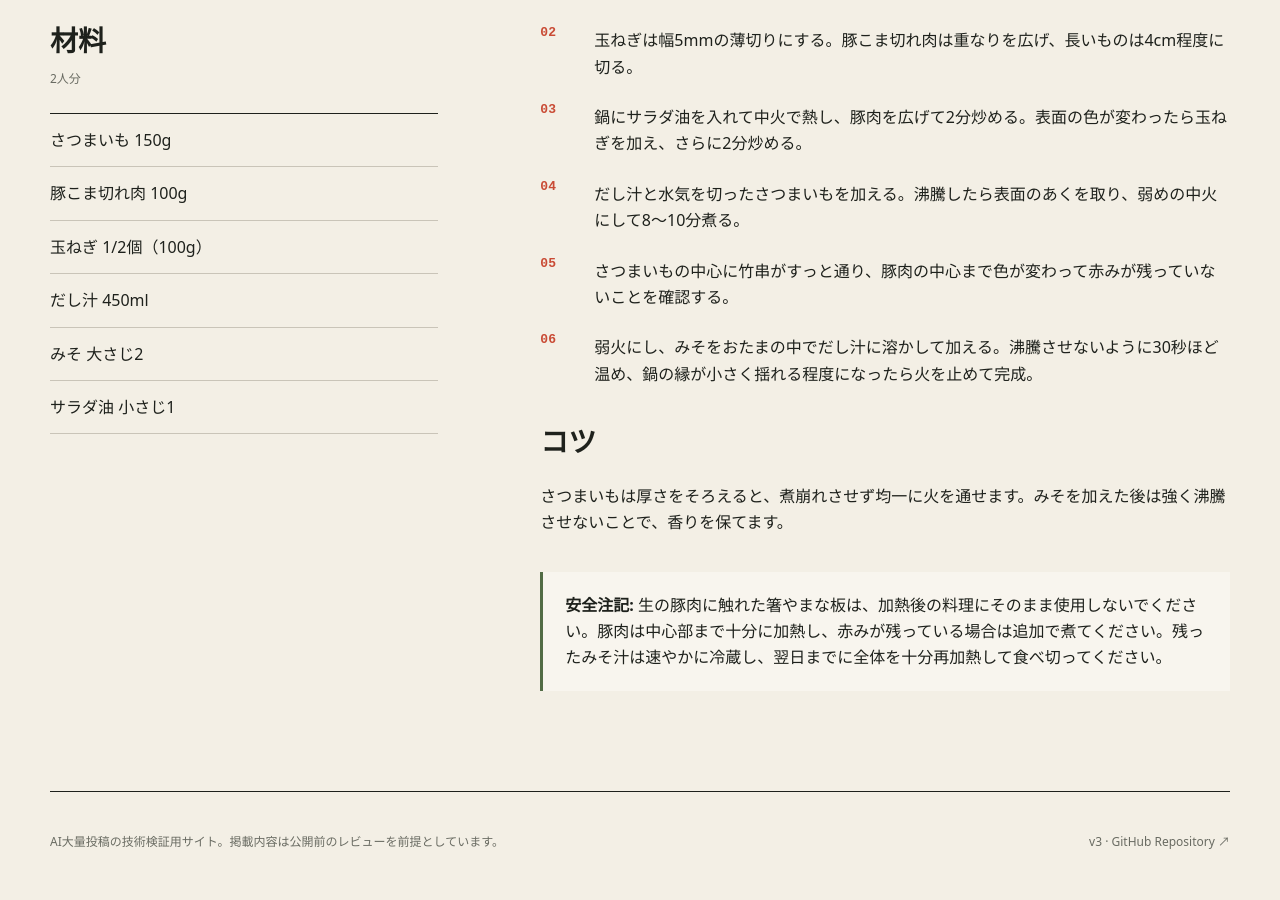
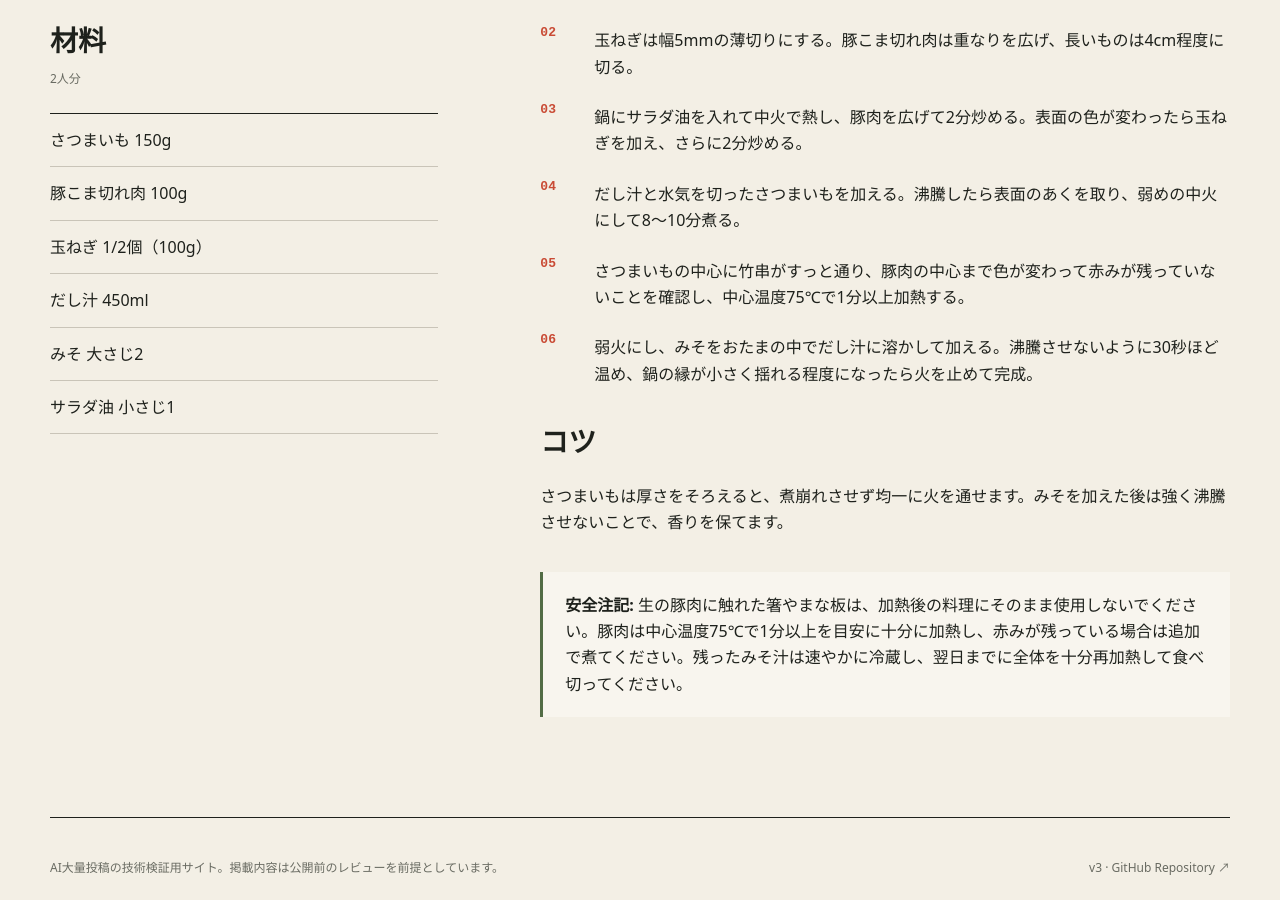
Before and after one commit to gakkii415/ai-recipe-poc, a Jekyll site: the page built from _posts/2026-09-05-sweet-potato-pork-miso-soup.md, in a window 1280 px wide and 900 px high, scrolled down 799 px. Built offline with Jekyll 4.4.1, drawn with Linux system fonts in a browser that asks for light colours.

Commit message:
fix: review指摘を反映 (2026-09-05-sweet-potato-pork-miso-soup.md)

```diff
--- a/_posts/2026-09-05-sweet-potato-pork-miso-soup.md
+++ b/_posts/2026-09-05-sweet-potato-pork-miso-soup.md
@@ -37,11 +37,11 @@ published: true
 2. 玉ねぎは幅5mmの薄切りにする。豚こま切れ肉は重なりを広げ、長いものは4cm程度に切る。
 3. 鍋にサラダ油を入れて中火で熱し、豚肉を広げて2分炒める。表面の色が変わったら玉ねぎを加え、さらに2分炒める。
 4. だし汁と水気を切ったさつまいもを加える。沸騰したら表面のあくを取り、弱めの中火にして8〜10分煮る。
-5. さつまいもの中心に竹串がすっと通り、豚肉の中心まで色が変わって赤みが残っていないことを確認する。
+5. さつまいもの中心に竹串がすっと通り、豚肉の中心まで色が変わって赤みが残っていないことを確認し、中心温度75℃で1分以上加熱する。
 6. 弱火にし、みそをおたまの中でだし汁に溶かして加える。沸騰させないように30秒ほど温め、鍋の縁が小さく揺れる程度になったら火を止めて完成。
 
 ## コツ
 
 さつまいもは厚さをそろえると、煮崩れさせず均一に火を通せます。みそを加えた後は強く沸騰させないことで、香りを保てます。
 
-> **安全注記:** 生の豚肉に触れた箸やまな板は、加熱後の料理にそのまま使用しないでください。豚肉は中心部まで十分に加熱し、赤みが残っている場合は追加で煮てください。残ったみそ汁は速やかに冷蔵し、翌日までに全体を十分再加熱して食べ切ってください。
+> **安全注記:** 生の豚肉に触れた箸やまな板は、加熱後の料理にそのまま使用しないでください。豚肉は中心温度75℃で1分以上を目安に十分に加熱し、赤みが残っている場合は追加で煮てください。残ったみそ汁は速やかに冷蔵し、翌日までに全体を十分再加熱して食べ切ってください。
```
